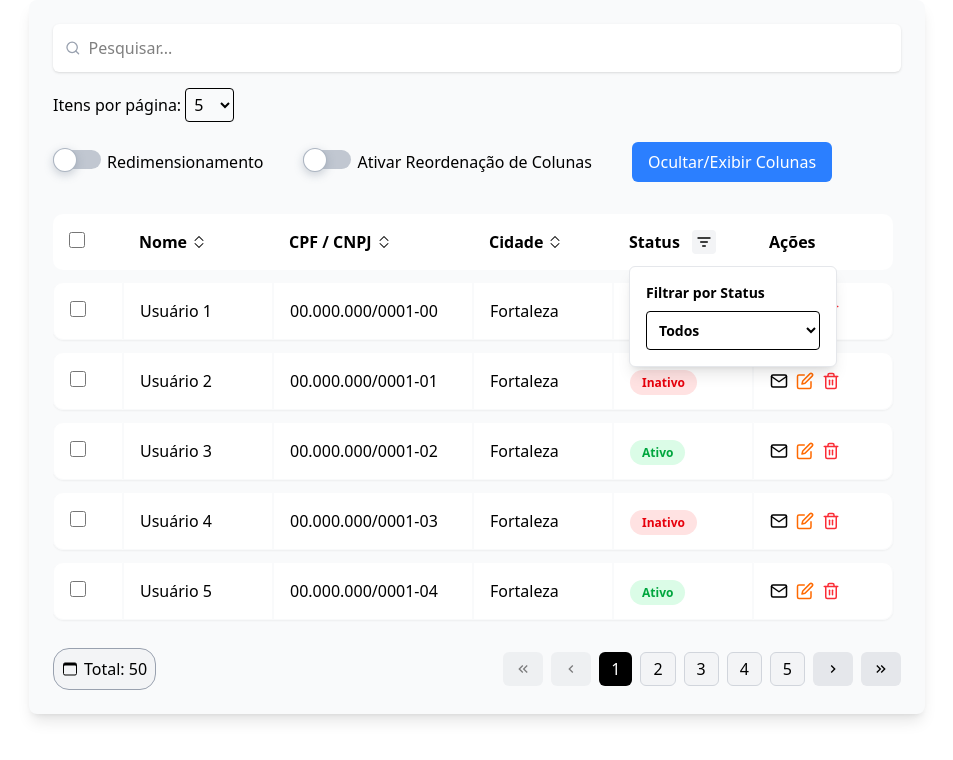
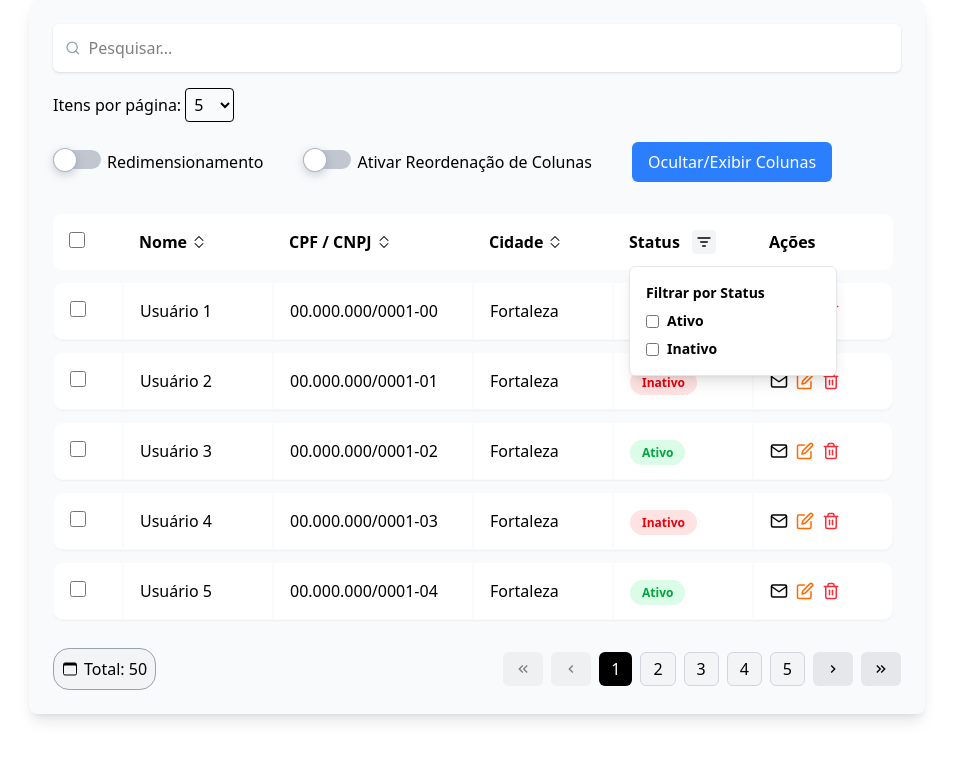
Before and after one commit to Dev-nathansilva/TABELA-TANSTACK, a React (Vite) app: page / in a window 1280 px wide. Both pictures are taken after a click on the icon 866 px from the left and 242 px from the top of the page. Shown: the top 760 px of the page, without its empty margins (163-1116 px from the left). Built offline with nearby package versions, Linux system fonts and the light colour scheme.

Commit message:
trocando select para checkbox e estilizando o filtro

```diff
--- a/src/App.jsx
+++ b/src/App.jsx
@@ -30,7 +30,8 @@ import { IoBrowsersOutline } from "react-icons/io5";
 export default function App() {
   const [globalFilter, setGlobalFilter] = useState("");
   const [columnFilters] = useState([]);
-  const [selectedStatus, setSelectedStatus] = useState("");
+  const [selectedStatus, setSelectedStatus] = useState([]);
+  const isAnyStatusSelected = selectedStatus.length > 0;
   const [isFilterOpen, setIsFilterOpen] = useState(false);
   const [enableResizing, setEnableResizing] = useState(false);
   const [enableDragging, setEnableDragging] = useState(false);
@@ -201,9 +202,15 @@ export default function App() {
         header: () => (
           <div className="relative gap-3 flex items-center">
             <span>Status</span>
-            <div className="filter-icon bg-gray-100 p-1 rounded-[4px] hover:bg-gray-300 ">
+            <div
+              className={`filter-icon p-1 rounded-[4px] hover:bg-gray-300 ${
+                isAnyStatusSelected ? "bg-blue-200" : "bg-gray-100"
+              }`}
+            >
               <LuListFilter
-                className=" cursor-pointer text-black"
+                className={`cursor-pointer ${
+                  isAnyStatusSelected ? "text-blue-900" : "text-black"
+                }`}
                 onClick={() => setIsFilterOpen((prev) => !prev)}
               />
             </div>
@@ -215,15 +222,24 @@ export default function App() {
                 <h2 className="text-sm font-semibold mb-2">
                   Filtrar por Status
                 </h2>
-                <select
-                  className="w-full p-2 border rounded text-sm"
-                  value={selectedStatus}
-                  onChange={(e) => setSelectedStatus(e.target.value)}
-                >
-                  <option value="">Todos</option>
-                  <option value="Ativo">Ativo</option>
-                  <option value="Inativo">Inativo</option>
-                </select>
+                <div className="flex flex-col gap-2 text-sm">
+                  <label className="flex items-center gap-2">
+                    <input
+                      type="checkbox"
+                      checked={selectedStatus.includes("Ativo")}
+                      onChange={() => handleStatusChange("Ativo")}
+                    />
+                    Ativo
+                  </label>
+                  <label className="flex items-center gap-2">
+                    <input
+                      type="checkbox"
+                      checked={selectedStatus.includes("Inativo")}
+                      onChange={() => handleStatusChange("Inativo")}
+                    />
+                    Inativo
+                  </label>
+                </div>
               </div>
             )}
           </div>
@@ -277,6 +293,15 @@ export default function App() {
     });
   };
 
+  const handleStatusChange = (status) => {
+    setSelectedStatus(
+      (prev) =>
+        prev.includes(status)
+          ? prev.filter((s) => s !== status) // remove
+          : [...prev, status] // adiciona
+    );
+  };
+
   function DraggableHeader({ column }) {
     const { attributes, listeners, setNodeRef, transform, transition } =
       useSortable({ id: column.id });
@@ -301,8 +326,8 @@ export default function App() {
   }
 
   const filteredData = useMemo(() => {
-    return selectedStatus
-      ? data.filter((row) => row.status === selectedStatus)
+    return selectedStatus.length > 0
+      ? data.filter((row) => selectedStatus.includes(row.status))
       : data;
   }, [data, selectedStatus]);
 
```
